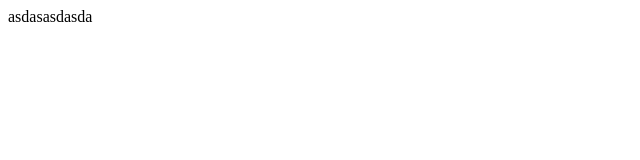
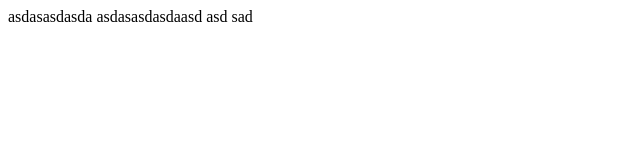
Before and after one commit to sergeibelialov1234/conflict-test, a plain HTML site: page index.html in a window 1280 px wide. Shown: the whole page, without its empty margins (0-640 px from the left). Drawn offline with Linux system fonts and the light colour scheme.

Commit message:
hello wrold

```diff
--- a/index.html
+++ b/index.html
@@ -7,5 +7,10 @@
 </head>
 <body>
     asdasasdasda
+    asdasasdasdaasd
+
+    asd
+    sad
+
 </body>
 </html>
```
Also changed, not shown: test.txt.
